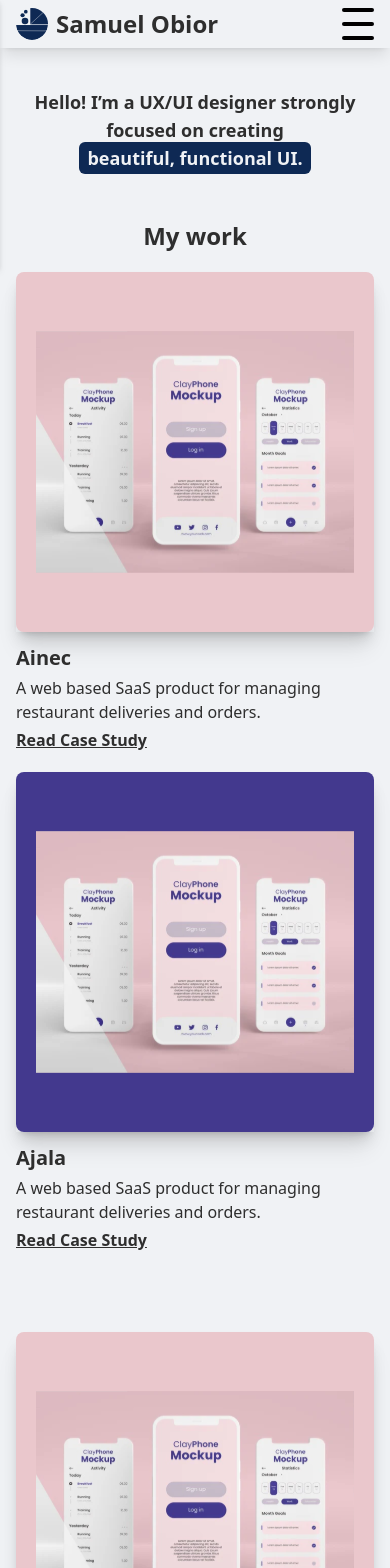
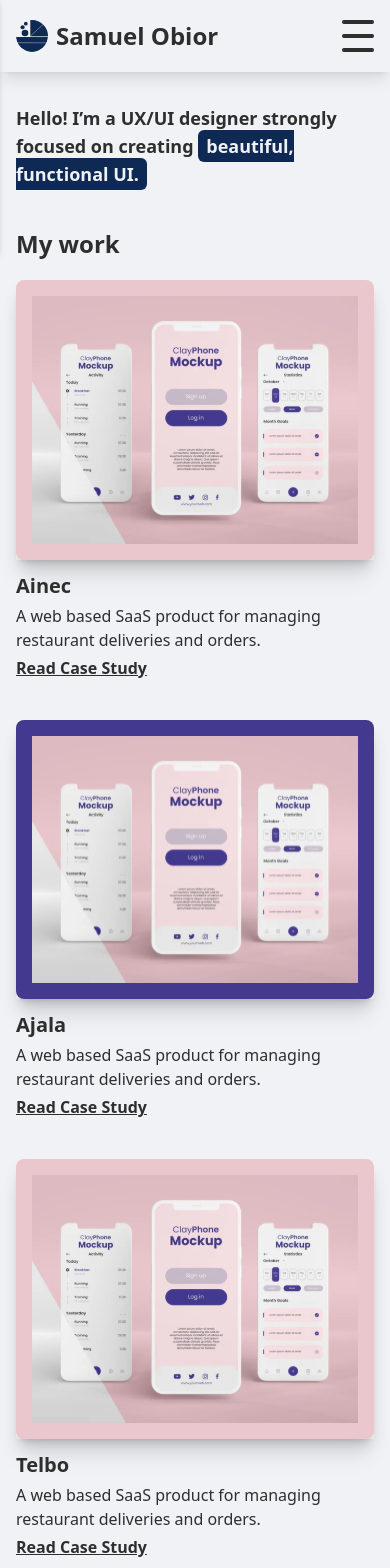
Before and after one commit to TechbroSam/samuel_obior, a Next.js app: page / in a window 390 px wide. Shown: the top 1568 px of the page. Built offline with nearby package versions, Linux system fonts and the light colour scheme.

Commit message:
more mobile

```diff
--- a/components/Navbar.tsx
+++ b/components/Navbar.tsx
@@ -10,7 +10,7 @@ interface NavbarProps {
 const MobileNav: React.FC<NavbarProps> = ({ open, setOpen }) => {
   return (
     <div
-      className={`pb-4 pl-2 absolute top-0 left-0 h-fit w-full drop-shadow-md md:hidden
+      className={`pl-2 absolute top-0 left-0 h-fit w-full drop-shadow-md md:hidden
 
       transform ${
         open ? "-translate-x-0" : "-translate-x-full"
@@ -25,7 +25,7 @@ const MobileNav: React.FC<NavbarProps> = ({ open, setOpen }) => {
             width={40}
             height={40}
           />
-          <div className="text-2xl font-bold antialiased ml-2">
+          <div className="text-2xl font-extrabold antialiased ml-2 text-[#2E2E2E]">
             Samuel Obior
           </div>
         </Link>
@@ -63,9 +63,9 @@ export default function Navbar() {
   const [open, setOpen] = useState(false);
 
   return (
-    <nav className="z-10 flex shadow-lg items-center py-2 sticky top-0 w-full px-4 md:px-20 lg:px-60 bg-[#F0F2F5]">
+    <nav className="z-10 flex shadow-lg items-center py-4 sticky top-0 w-full px-4 md:px-20 lg:px-60 bg-[#F0F2F5] justify-center">
       <MobileNav open={open} setOpen={setOpen} />
-      <div className="flex justify-between w-full">
+      <div className="flex justify-between w-full items-center">
         <Link className="flex items-center space-x-2" href="/">
           <Image
             className="w-8"
@@ -74,7 +74,7 @@ export default function Navbar() {
             width={32}
             height={32}
           />
-          <div className="text-2xl font-extrabold antialiased">
+          <div className="text-2xl font-extrabold antialiased text-[#2E2E2E]">
             Samuel Obior
           </div>
         </Link>
@@ -94,22 +94,22 @@ export default function Navbar() {
           </Link>
         </div>
         <div
-          className="z-50 flex md:hidden relative w-8 h-8 flex-col justify-between items-center"
+          className="z-50 flex md:hidden relative w-8 h-8 flex-col justify-between items-center my-1"
           onClick={() => setOpen(!open)}
         >
           {/* hamburger button */}
           <span
-            className={`h-1 w-full bg-black rounded-lg transform transition duration-300 ease-in-out ${
+            className={`h-1 w-full bg-[#2E2E2E] rounded-lg transform transition duration-300 ease-in-out ${
               open ? "rotate-45 translate-y-3.5" : ""
             }`}
           />
           {!open && (
             <span
-              className={`h-1 w-full bg-black rounded-lg transform transition duration-300 ease-in-out`}
+              className={`h-1 w-full bg-[#2E2E2E] rounded-lg transform transition duration-300 ease-in-out`}
             />
           )}
           <span
-            className={`h-1 w-full bg-black rounded-lg transform transition duration-300 ease-in-out ${
+            className={`h-1 w-full bg-[#2E2E2E] rounded-lg transform transition duration-300 ease-in-out ${
               open ? "-rotate-45 -translate-y-3.5" : ""
             }`}
           />
--- a/pages/index.tsx
+++ b/pages/index.tsx
@@ -14,23 +14,23 @@ export default function Home() {
     <main className="flex flex-col">
       <Navbar />
       <div className="items-start px-4 md:px-20 lg:px-60">
-        <div className="mt-10">
-          <div className="font-bold text-lg md:text-xl md:tracking-wide text-center md:text-left md:leading-normal">
+        <div className="mt-8">
+          <div className="font-bold text-lg md:text-xl md:tracking-wide text-left md:leading-normal">
             <span className=" ">
               Hello! I’m a UX/UI designer strongly focused <br className="hidden md:block" />
             </span>
-            on creating{" "} <br className="block md:hidden" />
+            on creating{" "}
             <span className="bg-[#0E2954] text-[#F0F2F5] px-2 py-1 rounded-md">
               beautiful, functional UI.
             </span>
           </div>
         </div>
-        <div className="mt-12 text-2xl font-bold mb-5 text-center md:text-left">My work</div>
-        <div className="flex flex-col md:flex-row md:justify-between space-y-5 md:space-y-0">
+        <div className="mt-10 text-2xl font-bold mb-5 text-left">My work</div>
+        <div className="flex flex-col md:flex-row md:justify-between space-y-10 md:space-y-0">
           <div className="flex flex-col items-center md:items-start">
-            <div className="bg-[#EAC7CC] rounded-lg shadow-xl w-fit">
+            <div className="bg-[#EAC7CC] rounded-lg shadow-xl">
               <Image
-                className="p-5 shadow-lg h-[22.5rem] w-full md:w-[31.25rem]"
+                className="shadow-lg p-4"
                 loading="lazy"
                 src="/img/sample_bg.svg"
                 alt="Sample project"
@@ -52,7 +52,7 @@ export default function Home() {
           <div className="flex flex-col items-center md:items-start">
             <div className="bg-[#43398E] rounded-lg shadow-xl w-fit">
               <Image
-                className="p-5 shadow-lg h-[22.5rem] w-full md:w-[31.25rem]"
+                className="shadow-lg p-4"
                 src="/img/sample_bg.svg"
                 loading="lazy"
                 alt="Sample project"
@@ -71,11 +71,11 @@ export default function Home() {
             </div>
           </div>
         </div>
-        <div className="flex flex-col md:flex-row md:justify-between space-y-5 md:space-y-0 md:space-x-5 mt-20">
+        <div className="flex flex-col md:flex-row md:justify-between space-y-10 md:space-y-0 md:space-x-5 mt-10 md:mt-20">
           <div className="flex flex-col items-center md:items-start">
             <div className="bg-[#EAC7CC] rounded-lg shadow-xl w-fit">
               <Image
-                className="p-5 shadow-lg h-[22.5rem] w-full md:w-[31.25rem]"
+                className="shadow-lg p-4"
                 src="/img/sample_bg.svg"
                 alt="Sample project"
                 loading="lazy"
@@ -97,7 +97,7 @@ export default function Home() {
           <div className="flex flex-col items-center md:items-start">
             <div className="bg-[#43398E] rounded-lg shadow-xl w-fit">
               <Image
-                className="p-5 shadow-lg h-[22.5rem] w-full md:w-[31.25rem]"
+                className="shadow-lg p-4"
                 src="/img/sample_bg.svg"
                 alt="Sample project"
                 loading="lazy"
@@ -118,11 +118,11 @@ export default function Home() {
         </div>
 
         {showMore && (
-          <div className="flex flex-col md:flex-row md:justify-between space-y-5 md:space-y-0 md:space-x-5 mt-20">
+          <div className="flex flex-col md:flex-row md:justify-between space-y-10 md:space-y-0 md:space-x-5 mt-10 md:mt-20">
             <div className="flex flex-col items-center md:items-start">
               <div className="bg-[#EAC7CC] rounded-lg shadow-xl w-fit">
                 <Image
-                  className="p-5 shadow-lg h-[22.5rem] w-full md:w-[31.25rem]"
+                  className="shadow-lg p-4"
                   src="/img/sample_bg.svg"
                   alt="Sample project"
                   loading="lazy"
@@ -144,7 +144,7 @@ export default function Home() {
             <div className="flex flex-col items-center md:items-start">
               <div className="bg-[#43398E] rounded-lg shadow-xl w-fit">
                 <Image
-                  className="p-5 shadow-lg h-[22.5rem] w-full md:w-[31.25rem]"
+                  className="shadow-lg p-4"
                   src="/img/sample_bg.svg"
                   alt="Sample project"
                   loading="lazy"
@@ -168,7 +168,7 @@ export default function Home() {
         <div className="flex items-center justify-center mt-5 md:mt-10">
           <button
             onClick={handleShowMore}
-            className="bg-[#0E2954] text-[#F0F2F5] px-4 py-2 rounded-md shadow-md hover:bg-[#0b1f3c]"
+            className="bg-[#0E2954] text-[#F0F2F5] px-4 py-2 rounded-md shadow-md md:hover:bg-[#0b1f3c]"
           >
             {showMore ? "Show Less" : "Show More"}
           </button>
```
